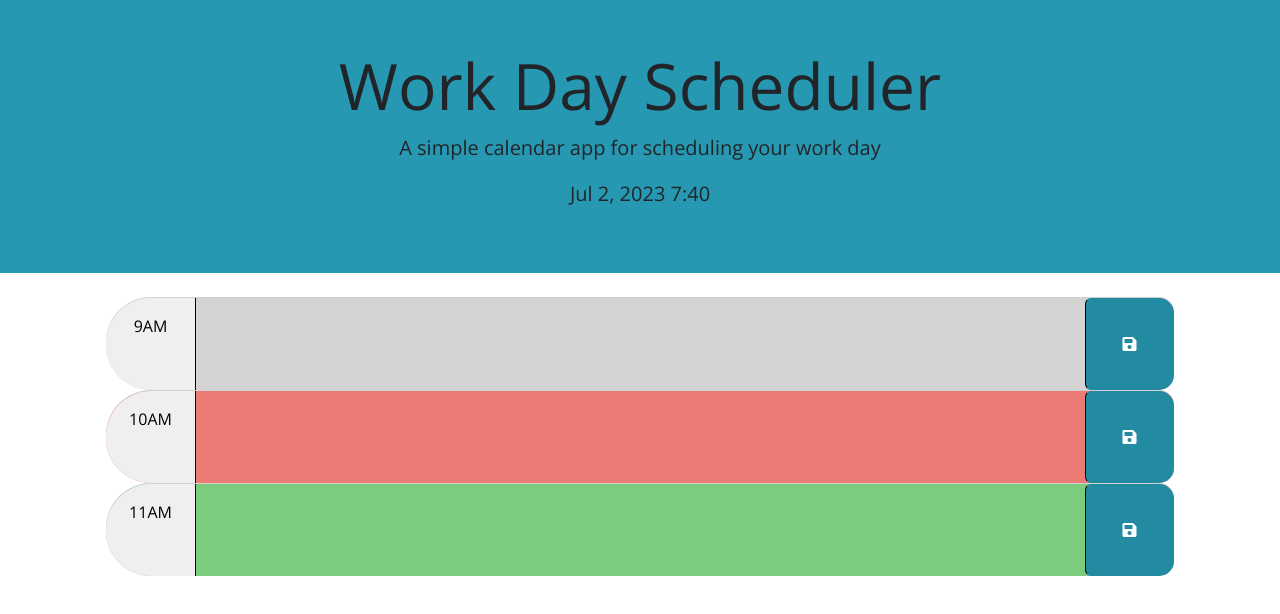
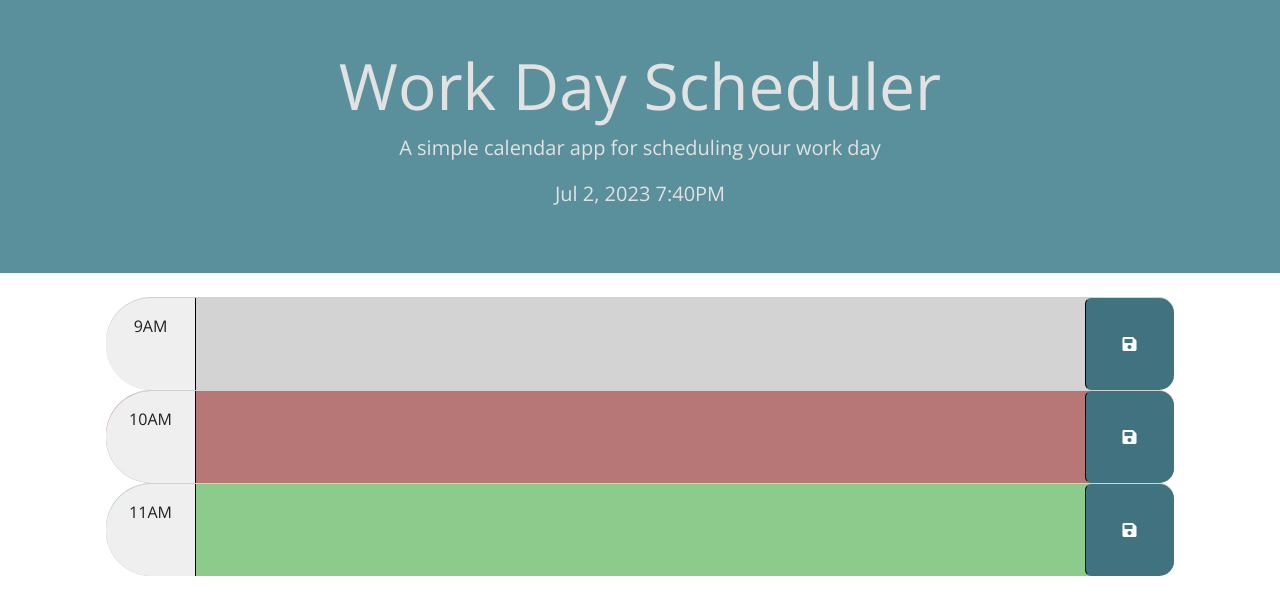
Before and after one commit to samanthagard13/Work-Day-Scheduler, a plain HTML site: page Develop/index.html in a window 1280 px wide. Drawn offline with nearby package versions, Linux system fonts and the light colour scheme.

Commit message:
css color scheme change

```diff
--- a/Develop/JS/script.js
+++ b/Develop/JS/script.js
@@ -35,6 +35,6 @@ $(function () {
   // attribute of each time-block be used to do this?
   //
   // TODO: Add code to display the current date in the header of the page.
-  $('#currentDay').text(now.format('MMM D, YYYY h:mm'));
+  $('#currentDay').text(now.format('MMM D, YYYY h:mmA'));
 });
 });
--- a/Develop/Style/style.css
+++ b/Develop/Style/style.css
@@ -4,7 +4,8 @@ body {
 }
 
 header {
-  background-color: #2798b2;
+  background-color: #59909c;
+  color: #e2e2e2;
 }
 
 .time-block {
@@ -15,7 +16,7 @@ textarea {
   background: transparent;
   border: none;
   resize: none;
-  color: #000000;
+  color: #282727;
   border-left: 1px solid black;
   padding: 10px;
 }
@@ -30,9 +31,10 @@ textarea {
 
 .hour {
   background-color: rgb(239, 239, 239);
-  color: #000000;
+  color: #1f1f1f;
   border-top-left-radius: 45px;
   border-bottom-left-radius: 45px;
+  border-color: solid black
 }
 
 .past {
@@ -43,14 +45,14 @@ textarea {
 }
 
 .present {
-  background-color: #ed7b75;
+  background-color: #b67776;
   color: white;
   border-top-left-radius: 45px;
   border-bottom-left-radius: 45px;
 }
 
 .future {
-  background-color: #7dcc7d;
+  background-color: #8dcb8d;
   color: white;
   border-top-left-radius: 45px;
   border-bottom-left-radius: 45px;
@@ -60,7 +62,7 @@ textarea {
   border-left: 1px solid black;
   border-top-right-radius: 15px;
   border-bottom-right-radius: 15px;
-  background-color: #228ba2;
+  background-color: #40737f;
   color: white;
 }
 
```
Also changed, not shown: Develop/index.html (+1 -0 lines).
